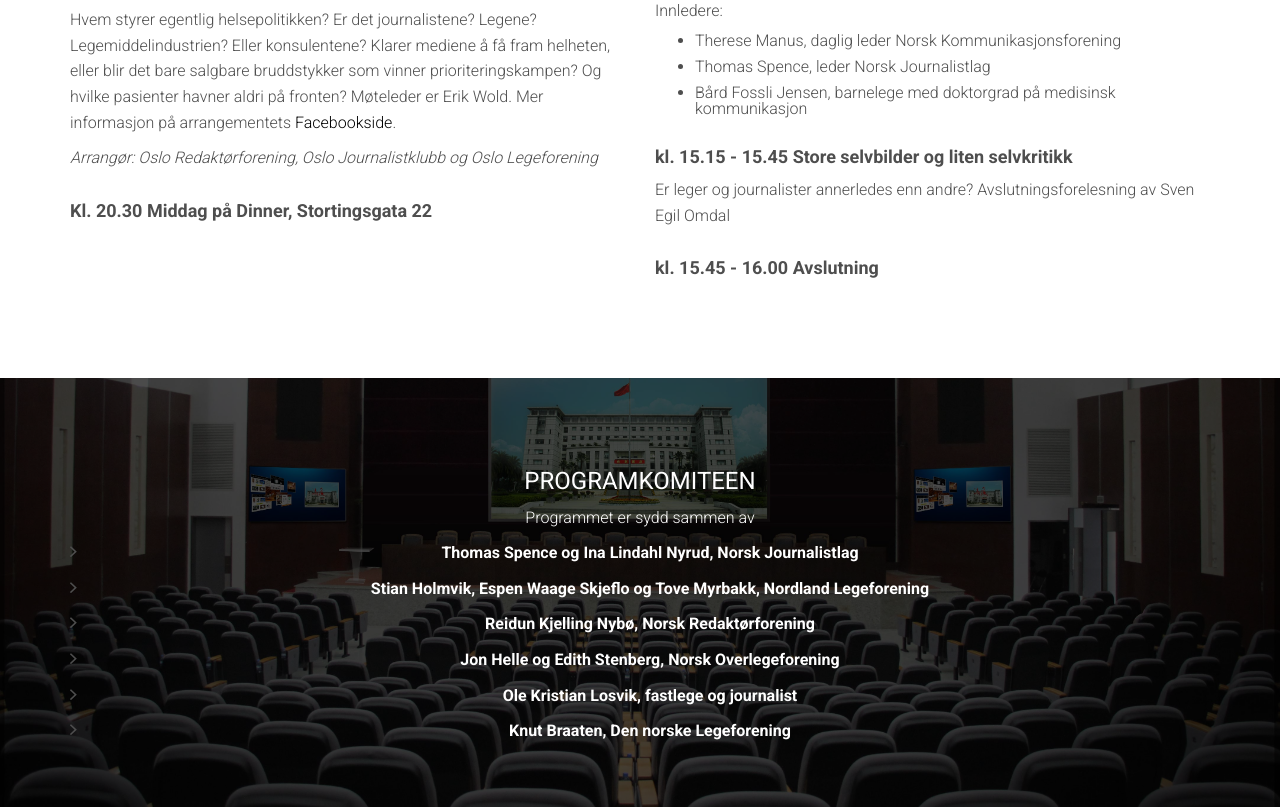
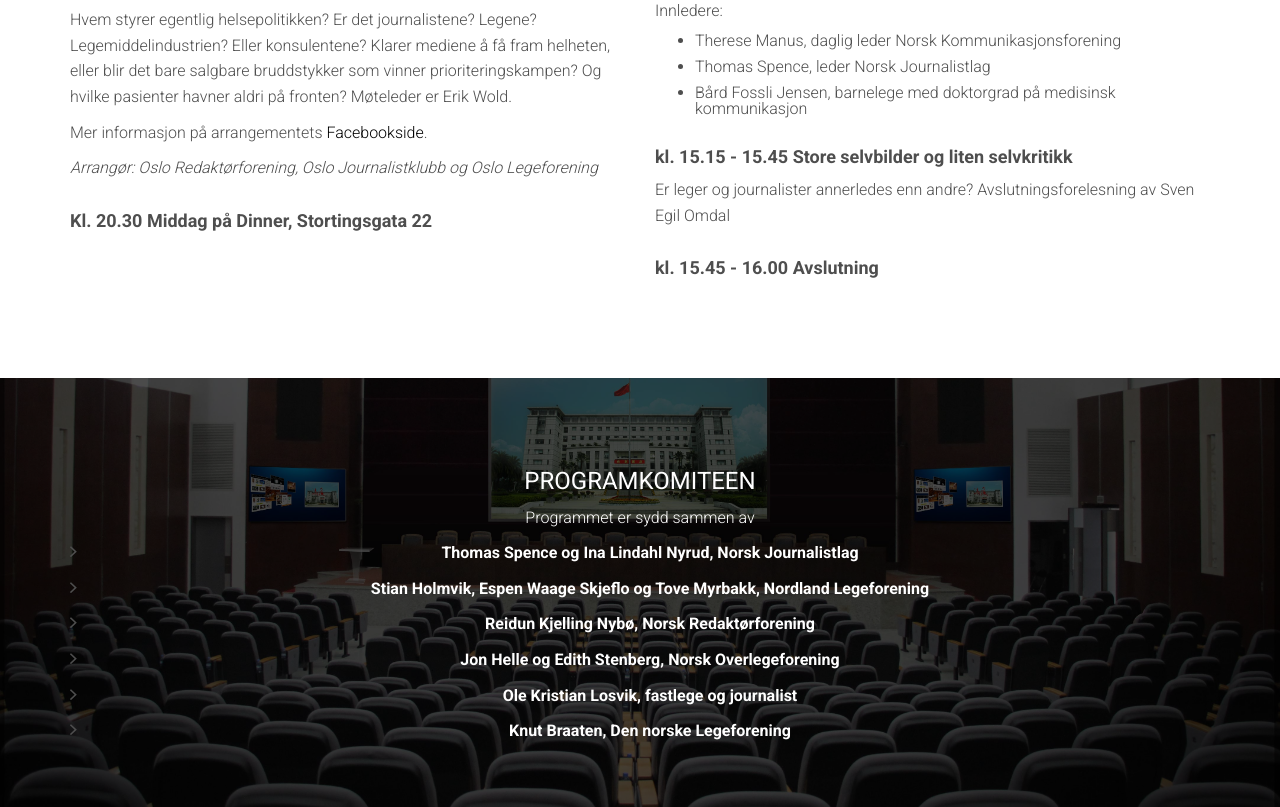
Before and after one commit to losol/hj16.losol.no, a website: page index.html in a window 1280 px wide. Shown: the part 3816-4623 px from the top of the page. Drawn offline with Linux system fonts and the light colour scheme; files whose address does not match are found by name.

Commit message:
line break

```diff
--- a/index.html
+++ b/index.html
@@ -258,7 +258,7 @@ medienes virksomhet.</i></p>
 <p>Hvem styrer egentlig helsepolitikken? Er det journalistene? Legene? Legemiddelindustrien? Eller konsulentene?
 Klarer mediene å få fram helheten, eller blir det bare salgbare bruddstykker som vinner prioriteringskampen?
 Og hvilke pasienter havner aldri på fronten?
-Møteleder er Erik Wold. Mer informasjon på arrangementets <a href="https://www.facebook.com/events/1306645902693876/">Facebookside</a>.
+Møteleder er Erik Wold. </p><p>Mer informasjon på arrangementets <a href="https://www.facebook.com/events/1306645902693876/">Facebookside</a>.
 </p>
 <i>Arrangør: Oslo Redaktørforening, Oslo Journalistklubb og Oslo
 Legeforening</i>
```
